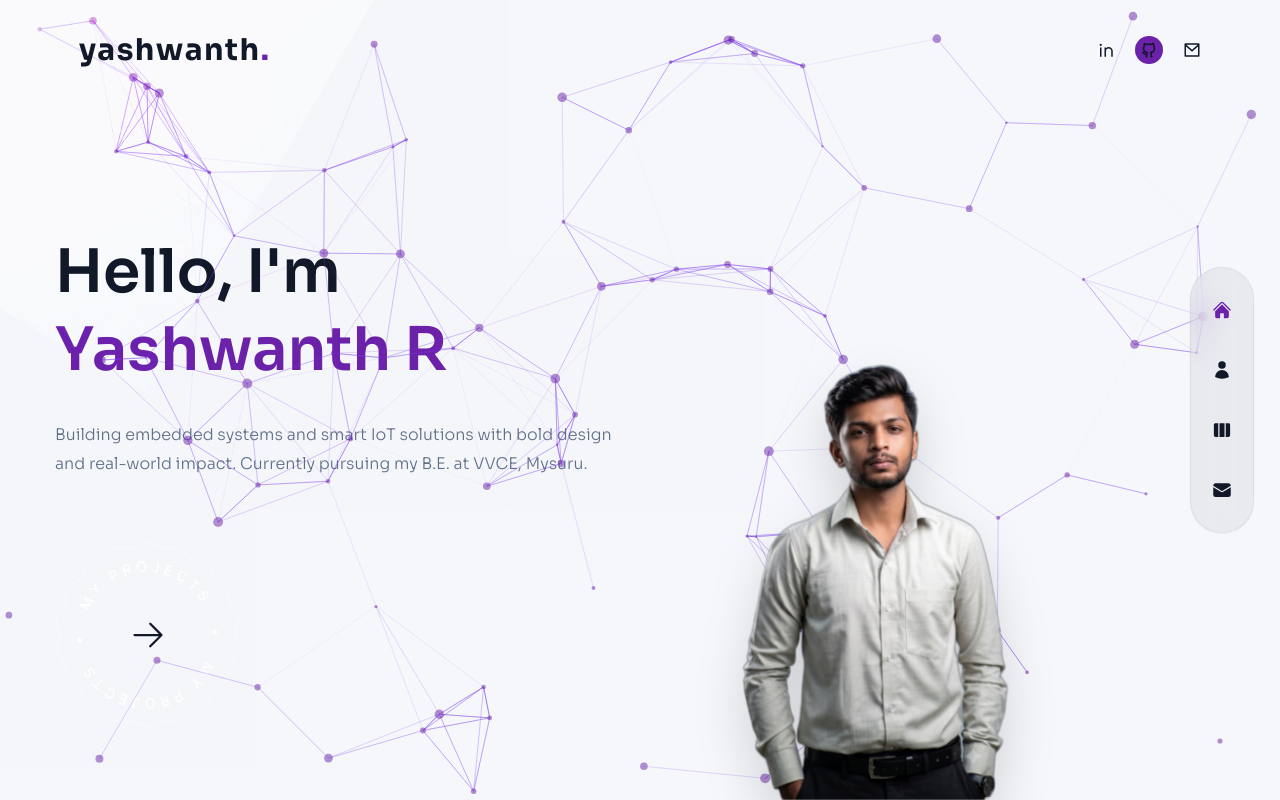
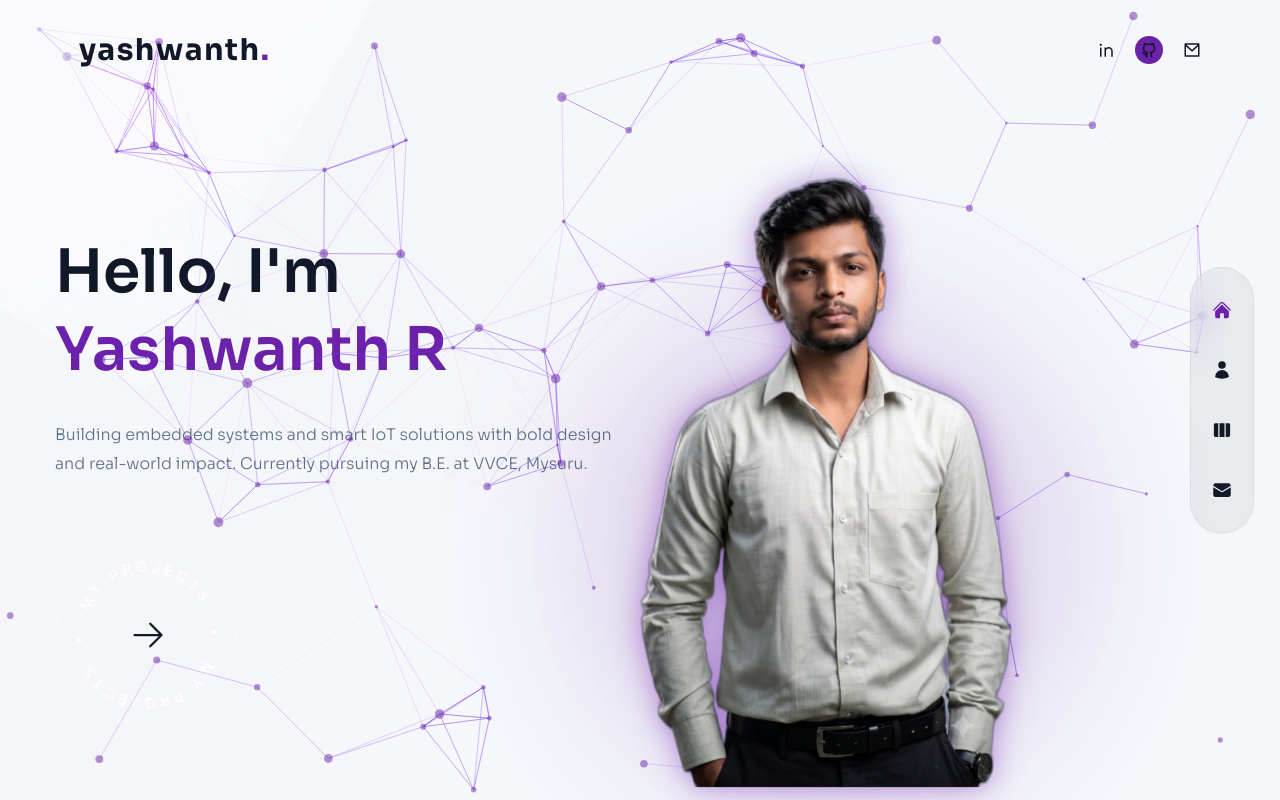
Before and after one commit to yashwanthR1207/yashprofile.2, a Next.js app: page / in a window 1280 px wide. Built offline with nearby package versions, Linux system fonts and the light colour scheme.

Commit message:
Enlarge avatar and add floating animation and glow

```diff
--- a/components/Avatar.jsx
+++ b/components/Avatar.jsx
@@ -1,15 +1,44 @@
 import Image from "next/image";
+
+import { motion } from "framer-motion";
 
 const Avatar = () => {
   return (
     <div className="hidden xl:flex xl:max-w-none pointer-events-none select-none relative w-full h-full justify-center items-end">
-      <Image
-        src="/avatar_new.png"
-        alt="avatar"
-        fill
-        sizes="(max-width: 1200px) 100vw, 50vw"
-        className="translate-z-0 object-contain object-bottom relative z-10 drop-shadow-2xl"
+      {/* Pulsing Glow */}
+      <motion.div
+        animate={{
+          scale: [1, 1.1, 1],
+          opacity: [0.3, 0.6, 0.3],
+        }}
+        transition={{
+          duration: 4,
+          repeat: Infinity,
+          ease: "easeInOut",
+        }}
+        className="absolute w-[60%] h-[60%] bg-accent/40 blur-[80px] rounded-full bottom-10 z-0"
       />
+
+      {/* Floating Image */}
+      <motion.div
+        animate={{
+          y: [0, -15, 0],
+        }}
+        transition={{
+          duration: 4,
+          repeat: Infinity,
+          ease: "easeInOut",
+        }}
+        className="w-full h-full relative z-10"
+      >
+        <Image
+          src="/avatar_new.png"
+          alt="avatar"
+          fill
+          sizes="(max-width: 1200px) 100vw, 50vw"
+          className="translate-z-0 object-contain object-bottom drop-shadow-[0_0_15px_rgba(107,33,168,0.5)]"
+        />
+      </motion.div>
     </div>
   );
 };
--- a/pages/index.jsx
+++ b/pages/index.jsx
@@ -69,7 +69,7 @@ const Home = () => {
           animate="show"
           exit="hidden"
           transition={{ duration: 1, ease: "easeInOut" }}
-          className="w-full h-full max-w-[500px] max-h-[500px] absolute -bottom-32 lg:bottom-0 lg:right-[12%]"
+          className="w-full h-full max-w-[700px] max-h-[700px] absolute -bottom-32 lg:bottom-0 lg:right-[8%]"
         >
           <Avatar />
         </motion.div>
```
